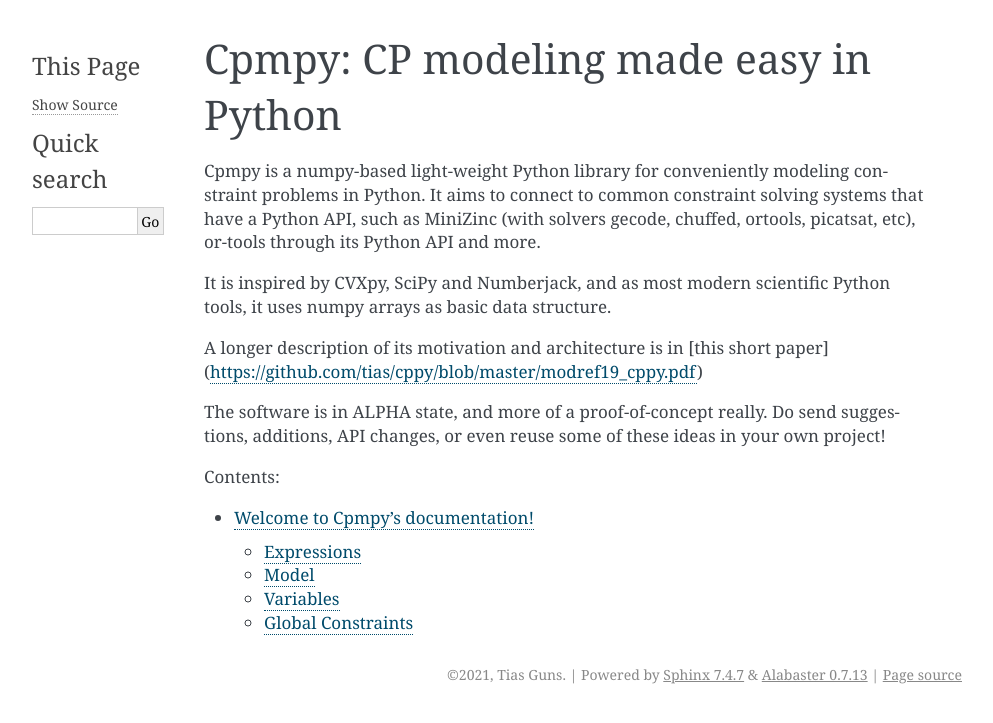
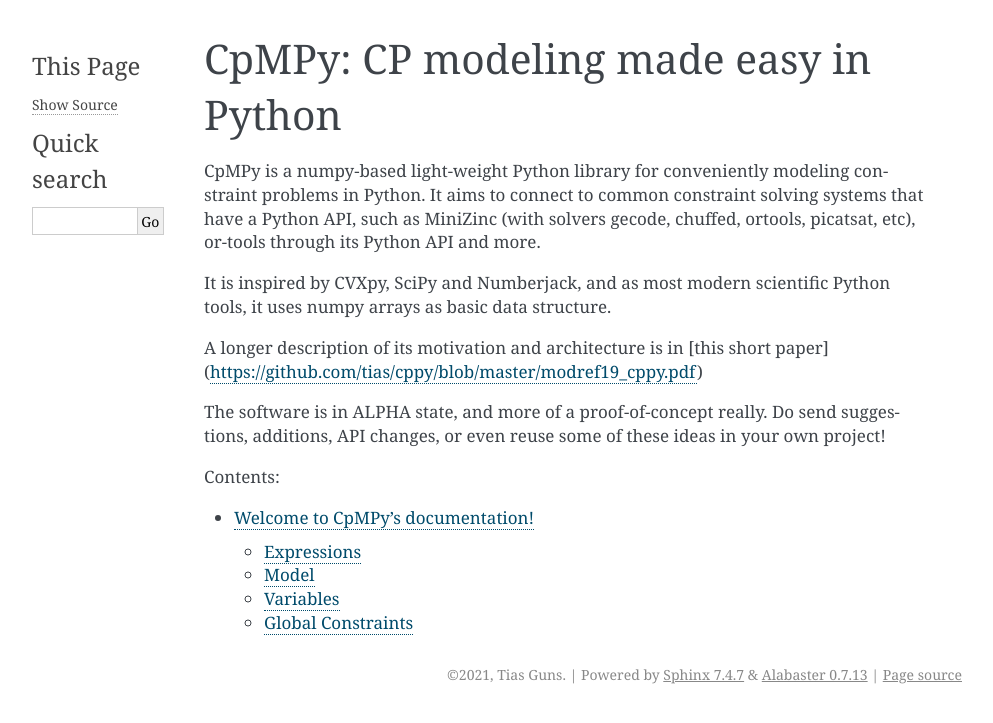
Before and after one commit to CPMpy/cpmpy, a Sphinx documentation site: the page built from docs/index.rst, in a window 1280 px wide. Shown: the top 723 px of the page, without its empty margins (148-1141 px from the left). Built offline with Sphinx 7.4.7, drawn with Linux system fonts in a browser that asks for light colours.

```diff
--- a/bus_schedule.py
+++ b/bus_schedule.py
@@ -1,6 +1,6 @@
 #!/usr/bin/python3
 """
-Bus scheduling in CPmpy
+Bus scheduling in CpMPy
 
 Based on the Numberjack model of Hakan Kjellerstrand:
 Problem from Taha "Introduction to Operations Research", page 58.
--- a/docs/conf.py
+++ b/docs/conf.py
@@ -19,7 +19,7 @@ import cpmpy
 
 # -- Project information -----------------------------------------------------
 
-project = 'cpmpy'
+project = 'CpMPy'
 copyright = '2021, Tias Guns'
 author = 'Tias Guns'
 
--- a/docs/index.rst
+++ b/docs/index.rst
@@ -1,12 +1,12 @@
-.. cpmpy documentation master file, created by
+.. CpMPy documentation master file, created by
    sphinx-quickstart on Mon Feb 22 12:15:31 2021.
    You can adapt this file completely to your liking, but it should at least
    contain the root `toctree` directive.
 
-Cpmpy: CP modeling made easy in Python
+CpMPy: CP modeling made easy in Python
 ==========================================
 
-Cpmpy is a numpy-based light-weight Python library for conveniently modeling constraint problems in Python. It aims to connect to common constraint solving systems that have a Python API, such as MiniZinc (with solvers gecode, chuffed, ortools, picatsat, etc), or-tools through its Python API and more.
+CpMPy is a numpy-based light-weight Python library for conveniently modeling constraint problems in Python. It aims to connect to common constraint solving systems that have a Python API, such as MiniZinc (with solvers gecode, chuffed, ortools, picatsat, etc), or-tools through its Python API and more.
 
 It is inspired by CVXpy, SciPy and Numberjack, and as most modern scientific Python tools, it uses numpy arrays as basic data structure.
 
--- a/docs/structure.rst
+++ b/docs/structure.rst
@@ -1,4 +1,4 @@
-Welcome to Cpmpy's documentation!
+Welcome to CpMPy's documentation!
 =====================================
 
 .. toctree::
--- a/knapsack.py
+++ b/knapsack.py
@@ -1,6 +1,6 @@
 #!/usr/bin/python3
 """
-Knapsack problem in CPmpy
+Knapsack problem in CpMPy
 
 Based on the Numberjack model of Hakan Kjellerstrand
 """
--- a/mario.py
+++ b/mario.py
@@ -1,6 +1,6 @@
 #!/usr/bin/python3
 """
-Mario problem in CPmpy
+Mario problem in CpMPy
 
 Based on the MiniZinc model, same data
 """
--- a/send_more_money.py
+++ b/send_more_money.py
@@ -1,6 +1,6 @@
 #!/usr/bin/python3
 """
-Send more money in CPmpy
+Send more money in CpMPy
 
    SEND
  + MORE
--- a/sudoku.py
+++ b/sudoku.py
@@ -1,6 +1,6 @@
 #!/usr/bin/python3
 """
-Sudoku problem in CPmpy
+Sudoku problem in CpMPy
 
 Based on the Numberjack model of Hakan Kjellerstrand
 """
--- a/who_killed_agatha.py
+++ b/who_killed_agatha.py
@@ -1,6 +1,6 @@
 #!/usr/bin/python3
 """
-Who killed agatha? problem in CPmpy
+Who killed agatha? problem in CpMPy
 
 Based on the Numberjack model of Hakan Kjellerstrand
 see also: http://www.hakank.org/constraint_programming_blog/2014/11/decision_management_community_november_2014_challenge_who_killed_agath.html
```
Also changed, not shown: README.md (+3 -3 lines), docs/README.md (+1 -1 lines), 2 other files.
